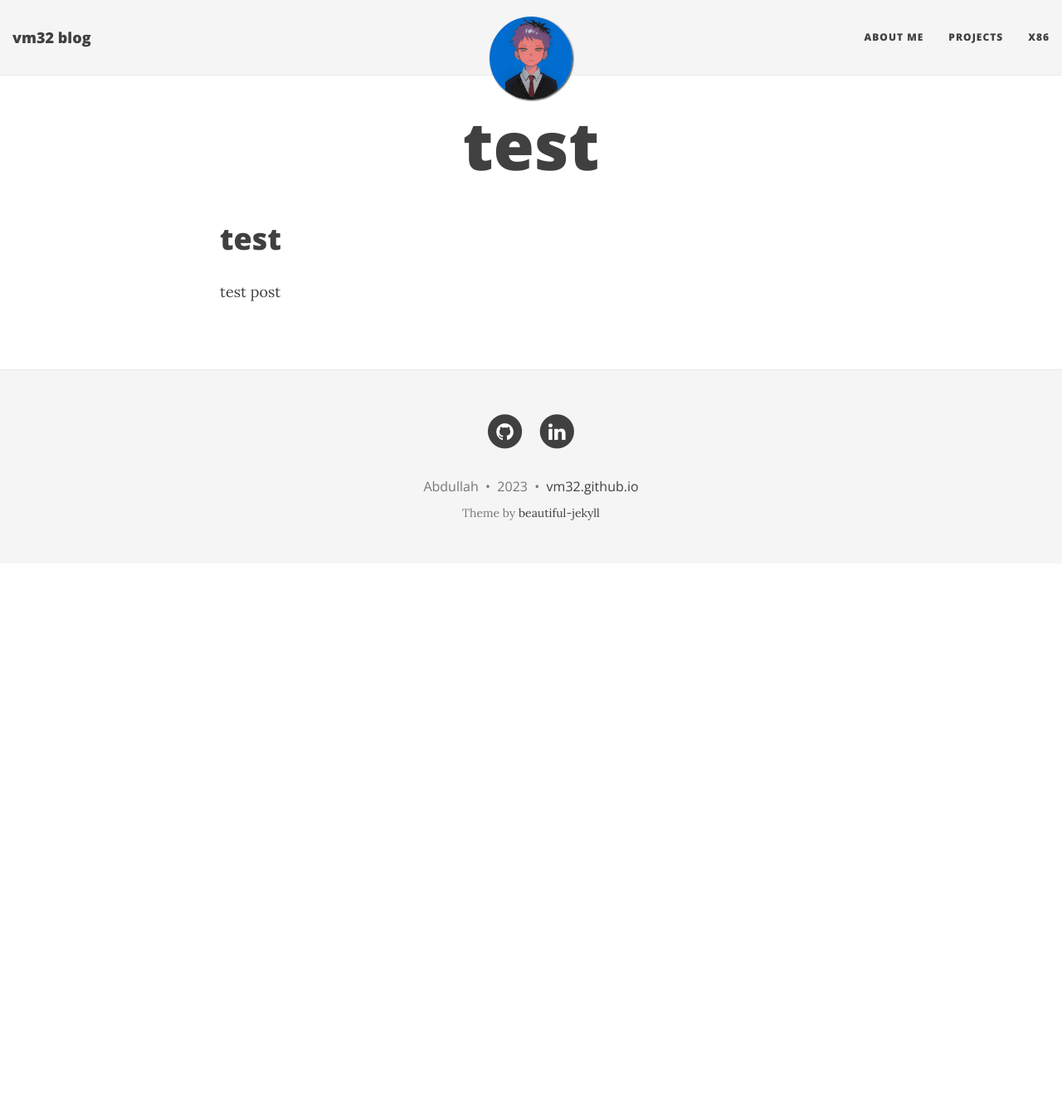
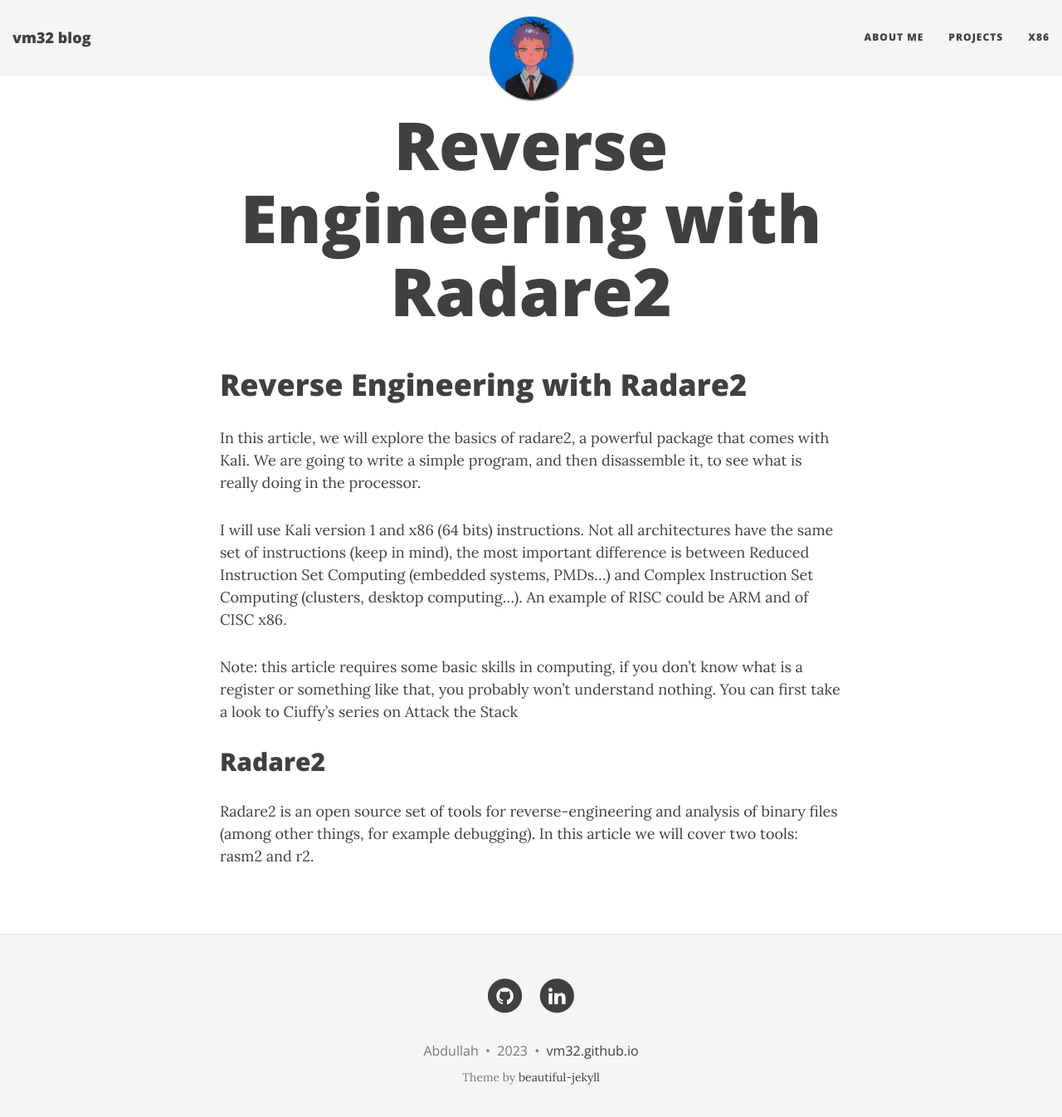
Before and after one commit to vm32/vm32.github.io, a Jekyll site: the page built from x86.md, in a window 1280 px wide and 1359 px high. Shown: the top 1346 px of the window at 83% size. Built offline with Jekyll 4.4.1, drawn with Linux system fonts in a browser that asks for light colours; nearby versions of some CDN libraries; our own code applies the rules of GitHub Pages for plain Markdown files.

Commit message:
Update x86.md

```diff
--- a/x86.md
+++ b/x86.md
@@ -1,4 +1,11 @@
-# test
+# Reverse Engineering with Radare2
 
+In this article, we will explore the basics of radare2, a powerful package that comes with Kali. We are going to write a simple program, and then disassemble it, to see what is really doing in the processor.
 
-test post
+I will use Kali version 1 and x86 (64 bits) instructions. Not all architectures have the same set of instructions (keep in mind), the most important difference is between Reduced Instruction Set Computing (embedded systems, PMDs...) and Complex Instruction Set Computing (clusters, desktop computing...). An example of RISC could be ARM and of CISC x86.
+
+Note: this article requires some basic skills in computing, if you don't know what is a register or something like that, you probably won't understand nothing. You can first take a look to Ciuffy's series on Attack the Stack
+
+## Radare2
+
+Radare2 is an open source set of tools for reverse-engineering and analysis of binary files (among other things, for example debugging). In this article we will cover two tools: rasm2 and r2.
```
